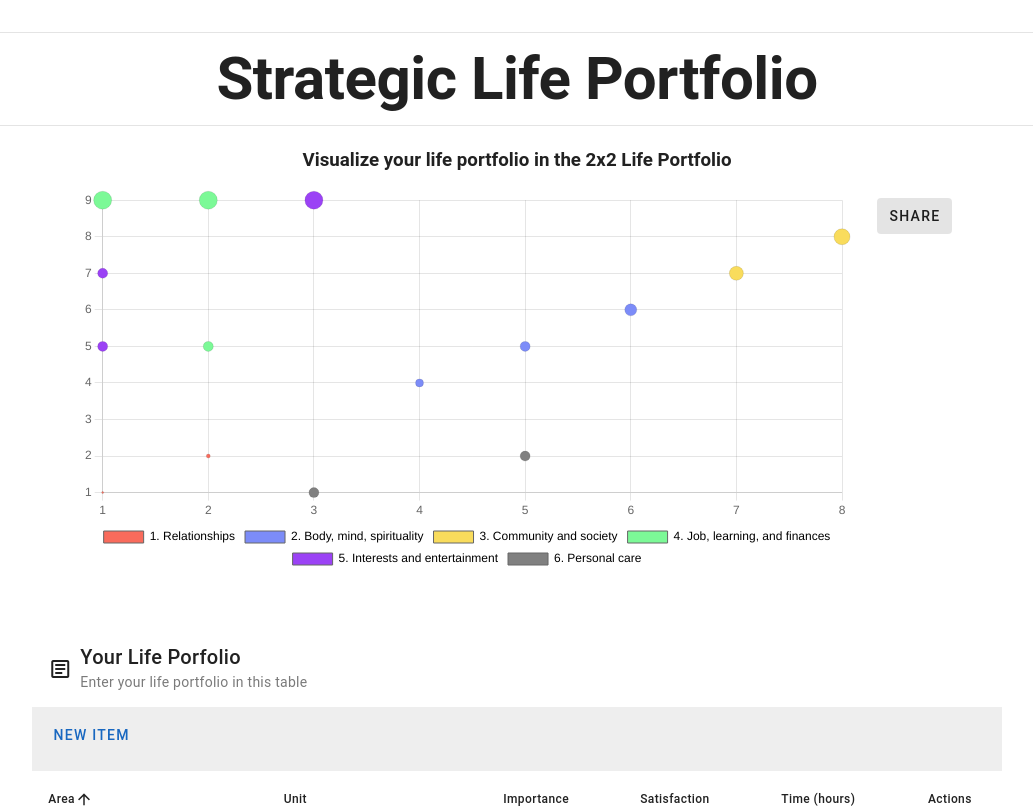
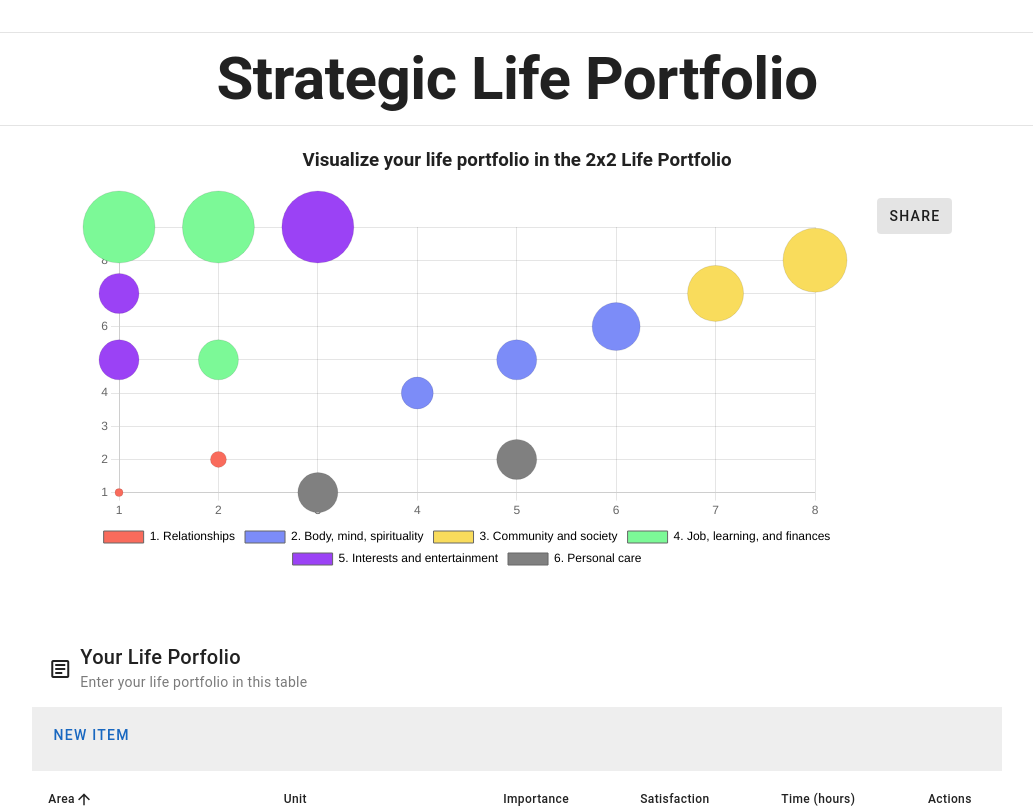
Before and after one commit to cameronlai/strategic-life-portfolio, a Vue app: page / in a window 1280 px wide. Shown: the top 808 px of the page, without its empty margins (123-1156 px from the left). Built offline with nearby package versions, Linux system fonts and the light colour scheme.

Commit message:
fix delete

```diff
--- a/src/components/Home.vue
+++ b/src/components/Home.vue
@@ -403,12 +403,13 @@ export default {
             callbacks: {
               label: function (context) {
                 let label = context.dataset.label || "";
+                let hours = context.raw.r / 4;
                 return [
                   `Area: ${label[0]}`,
                   `Unit: ${label[1]}`,
                   `Importantce: ${context.raw.y}`,
                   `Satisfaction: ${context.raw.x}`,
-                  `Time: ${context.raw.r} hours`,
+                  `Time: ${hours} hours`,
                 ];
               },
             },
@@ -443,6 +444,7 @@ export default {
     deleteItemConfirm() {
       this.tableData.splice(this.editedIndex, 1);
       this.closeDelete();
+      this.updateChart();
     },
 
     close() {
@@ -460,21 +462,15 @@ export default {
       });
     },
     save() {
-      console.log(this.editedItem);
-      console.log(this.editedIndex);
-      console.log(this.tableData);
       if (this.editedIndex > -1) {
         Object.assign(this.tableData[this.editedIndex], this.editedItem);
       } else {
-        console.log("here");
         this.tableData.push(this.editedItem);
       }
-      console.log(this.tableData);
       this.close();
       this.updateChart();
     },
     updateChart() {
-      console.log(this.tableData);
       this.chartData.datasets = [];
       let datasets = [];
       const colors = [
@@ -495,7 +491,7 @@ export default {
             {
               x: item.satisfaction,
               y: item.importance,
-              r: item.time,
+              r: item.time * 4,
             },
           ],
         });
```
